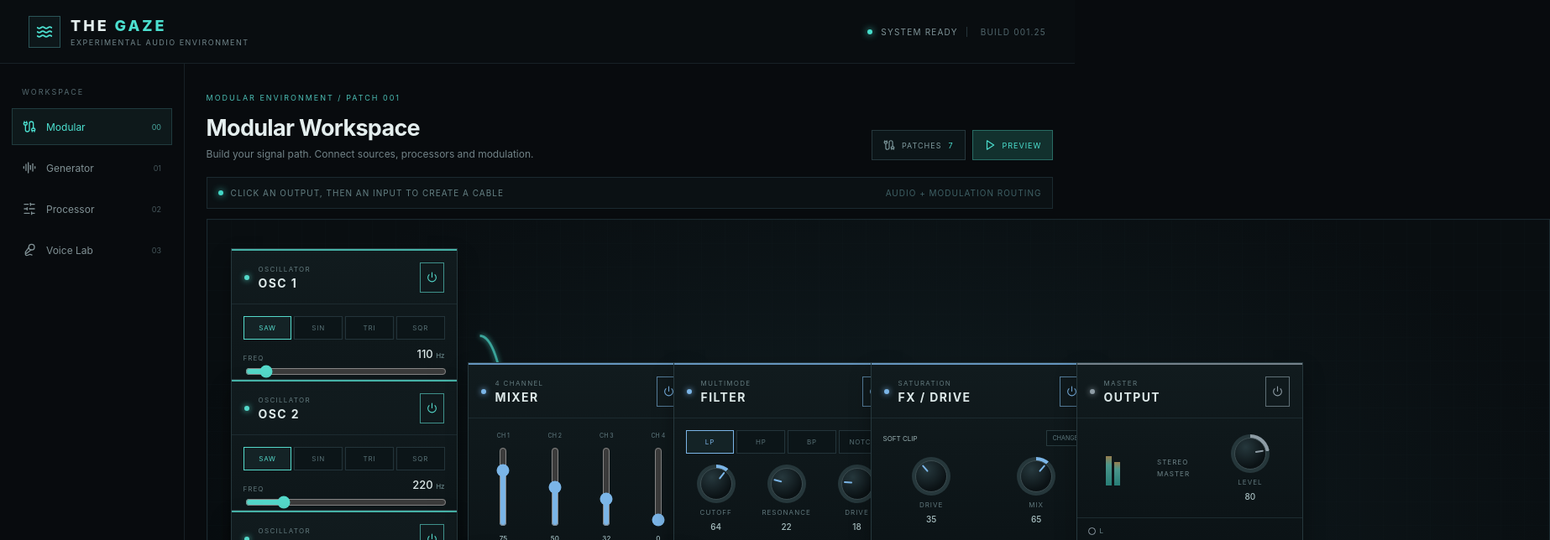
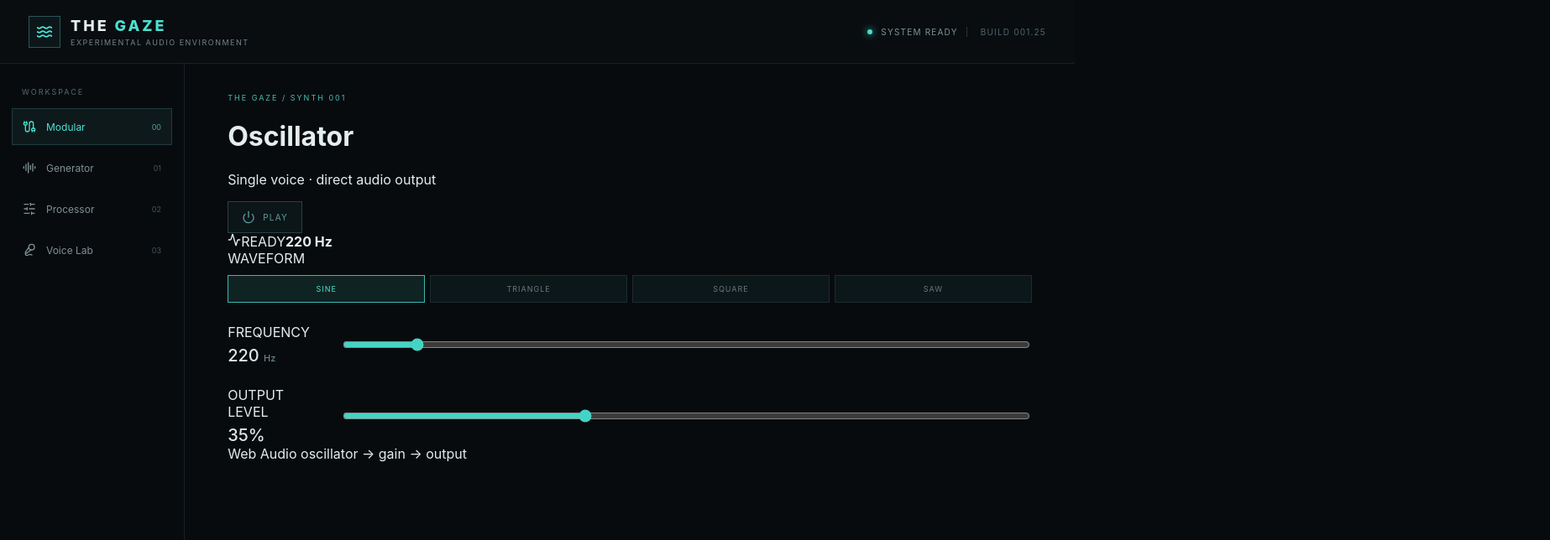
Before and after one commit to krymyc/thegaze, a React (Vite) app: page / in a window 1280 px wide. Shown: the top 644 px of the page at 84% size, 1846 px wide, since content can reach past the window. Built offline with nearby package versions, Linux system fonts and the light colour scheme.

Commit message:
Replace modular workspace with minimal working oscillator

```diff
--- a/src/Workspace.tsx
+++ b/src/Workspace.tsx
@@ -1,53 +1,29 @@
-import { useState } from 'react';
-import type { CSSProperties } from 'react';
-import { Plus, Power, Cable, SlidersHorizontal, AudioLines, Mic2, Upload, Trash2, Play, Pause } from 'lucide-react';
+import { useEffect, useRef, useState } from 'react';
+import { Power, Activity } from 'lucide-react';
 
-type Kind = 'source'|'processor'|'modulator'|'output';
-type NodeDef = { id:string; name:string; type:string; kind:Kind; portsIn:string[]; portsOut:string[]; enabled:boolean; x:number; y:number; color?:string };
-type Patch = { from:string; to:string };
-const initialNodes:NodeDef[]=[
- {id:'osc1',name:'OSC 1',type:'OSCILLATOR',kind:'source',portsIn:['FM','PITCH'],portsOut:['AUDIO'],enabled:true,x:28,y:34},
- {id:'osc2',name:'OSC 2',type:'OSCILLATOR',kind:'source',portsIn:['FM','PITCH'],portsOut:['AUDIO'],enabled:true,x:28,y:190},
- {id:'osc3',name:'OSC 3',type:'OSCILLATOR',kind:'source',portsIn:['FM','PITCH'],portsOut:['AUDIO'],enabled:true,x:28,y:346},
- {id:'mixer',name:'MIXER',type:'4 CHANNEL',kind:'processor',portsIn:['CH 1','CH 2','CH 3','CH 4'],portsOut:['SUM'],enabled:true,x:310,y:170},
- {id:'filter',name:'FILTER',type:'MULTIMODE',kind:'processor',portsIn:['AUDIO','CUTOFF','RES'],portsOut:['AUDIO'],enabled:true,x:555,y:170},
- {id:'lfo1',name:'LFO 1',type:'MODULATOR',kind:'modulator',portsIn:['RATE'],portsOut:['MOD'],enabled:true,x:310,y:390},
- {id:'fx1',name:'FX / DRIVE',type:'SATURATION',kind:'processor',portsIn:['AUDIO','DRIVE'],portsOut:['AUDIO'],enabled:true,x:790,y:170},
- {id:'out',name:'OUTPUT',type:'MASTER',kind:'output',portsIn:['L','R'],portsOut:[],enabled:true,x:1035,y:170},
-];
-const initialPatches:Patch[]=[{from:'osc1:AUDIO',to:'mixer:CH 1'},{from:'osc2:AUDIO',to:'mixer:CH 2'},{from:'osc3:AUDIO',to:'mixer:CH 3'},{from:'mixer:SUM',to:'filter:AUDIO'},{from:'filter:AUDIO',to:'fx1:AUDIO'},{from:'fx1:AUDIO',to:'out:L'},{from:'lfo1:MOD',to:'filter:CUTOFF'}];
-const colorFor=(kind:Kind)=>kind==='source'?'#54d9ca':kind==='modulator'?'#d6a35c':kind==='output'?'#8e9ca5':'#7bb5e7';
-function portKey(id:string,p:string){return id+':'+p}
-function NodeCard({node,patches,onToggle,onPort,selectedPort,onDelete}:{node:NodeDef;patches:Patch[];onToggle:(id:string)=>void;onPort:(key:string)=>void;selectedPort:string|null;onDelete:(id:string)=>void}){
- const c=colorFor(node.kind);
- return <div className={'rack-node '+node.kind+(node.enabled?'':' disabled')} style={{left:node.x,top:node.y,'--node-accent':c} as CSSProperties}>
-  <div className="node-head"><span className="node-led"/><div><small>{node.type}</small><strong>{node.name}</strong></div><button title="Enable module" className={node.enabled?'node-power active':'node-power'} onClick={()=>onToggle(node.id)}><Power size={13}/></button></div>
-  {node.kind==='source'&&<div className="osc-controls"><div className="wave-select"><button className="active">SAW</button><button>SIN</button><button>TRI</button><button>SQR</button></div><div className="mini-control"><span>FREQ</span><strong>{node.id==='osc1'?'110':node.id==='osc2'?'220':'330'} <i>Hz</i></strong><input type="range" min="20" max="1200" defaultValue={node.id==='osc1'?110:node.id==='osc2'?220:330}/></div><div className="knob-row"><Knob label="LEVEL" value={node.id==='osc1'?72:node.id==='osc2'?45:30}/><Knob label="DETUNE" value={node.id==='osc1'?0:node.id==='osc2'?12:24}/></div></div>}
-  {node.id==='mixer'&&<div className="mixer-strip">{['CH 1','CH 2','CH 3','CH 4'].map((ch,i)=><div key={ch}><span>{ch}</span><input type="range" defaultValue={[75,50,32,0][i]}/><b>{[75,50,32,0][i]}</b></div>)}</div>}
-  {node.id==='filter'&&<div className="filter-controls"><div className="filter-type"><button className="active">LP</button><button>HP</button><button>BP</button><button>NOTCH</button></div><div className="knob-row"><Knob label="CUTOFF" value={64}/><Knob label="RESONANCE" value={22}/><Knob label="DRIVE" value={18}/></div></div>}
-  {node.id==='lfo1'&&<div className="lfo-display"><div className="lfo-wave">∿∿∿∿</div><div className="knob-row"><Knob label="RATE" value={30}/><Knob label="DEPTH" value={70}/></div><div className="lfo-rate">0.8 Hz · TRIANGLE · FREE</div></div>}
-  {node.id==='fx1'&&<div className="fx-controls"><div className="fx-type"><span>SOFT CLIP</span><button>CHANGE</button></div><div className="knob-row"><Knob label="DRIVE" value={35}/><Knob label="MIX" value={65}/></div></div>}
-  {node.id==='out'&&<div className="output-display"><div className="meter"><span/><span/></div><div className="out-text">STEREO<br/>MASTER</div><Knob label="LEVEL" value={80}/></div>}
-  <div className="node-ports"><div className="ports-in">{node.portsIn.map(p=><button key={p} className={'port '+(selectedPort===portKey(node.id,p)?'selected':'')} onClick={()=>onPort(portKey(node.id,p))}><i/>{p}</button>)}</div><div className="ports-out">{node.portsOut.map(p=><button key={p} className={'port out '+(selectedPort===portKey(node.id,p)?'selected':'')} onClick={()=>onPort(portKey(node.id,p))}>{p}<i/></button>)}</div></div>
-  <div className="node-foot"><span>{patches.filter(x=>x.from.startsWith(node.id+':')||x.to.startsWith(node.id+':')).length} CONNECTIONS</span><button onClick={()=>onDelete(node.id)} title="Remove module"><Trash2 size={11}/></button></div>
+type Wave = 'sine'|'triangle'|'square'|'sawtooth';
+export default function Workspace(){
+ const [wave,setWave]=useState<Wave>('sine');
+ const [freq,setFreq]=useState(220);
+ const [level,setLevel]=useState(35);
+ const [playing,setPlaying]=useState(false);
+ const ctxRef=useRef<AudioContext|null>(null);
+ const oscRef=useRef<OscillatorNode|null>(null);
+ const gainRef=useRef<GainNode|null>(null);
+ const stop=()=>{try{oscRef.current?.stop()}catch{};oscRef.current=null;gainRef.current=null;setPlaying(false)};
+ const start=async()=>{stop();const ctx=ctxRef.current??(ctxRef.current=new AudioContext());await ctx.resume();const osc=ctx.createOscillator();const gain=ctx.createGain();osc.type=wave;osc.frequency.value=freq;gain.gain.value=level/100;osc.connect(gain).connect(ctx.destination);osc.start();oscRef.current=osc;gainRef.current=gain;setPlaying(true)};
+ useEffect(()=>{if(oscRef.current&&ctxRef.current)oscRef.current.frequency.setTargetAtTime(freq,ctxRef.current.currentTime,.02)},[freq]);
+ useEffect(()=>{if(oscRef.current&&ctxRef.current)oscRef.current.type=wave},[wave]);
+ useEffect(()=>{if(gainRef.current&&ctxRef.current)gainRef.current.gain.setTargetAtTime(level/100,ctxRef.current.currentTime,.02)},[level]);
+ useEffect(()=>()=>{try{oscRef.current?.stop()}catch{};void ctxRef.current?.close()},[]);
+ return <div className="minimal-synth">
+  <div className="minimal-head"><div><div className="eyebrow">THE GAZE / SYNTH 001</div><h1>Oscillator</h1><p>Single voice · direct audio output</p></div><button className={playing?'power on':'power'} onClick={playing?stop:start}><Power size={16}/>{playing?'STOP':'PLAY'}</button></div>
+  <section className="minimal-card">
+   <div className="minimal-display"><Activity size={16}/><span>{playing?'SIGNAL ACTIVE':'READY'}</span><strong>{freq} Hz</strong></div>
+   <label>WAVEFORM</label><div className="wave-options">{(['sine','triangle','square','sawtooth'] as Wave[]).map(w=><button key={w} className={wave===w?'selected':''} onClick={()=>setWave(w)}>{w==='sawtooth'?'SAW':w.toUpperCase()}</button>)}</div>
+   <div className="slider-row"><div><label>FREQUENCY</label><strong>{freq} <em>Hz</em></strong></div><input type="range" min="20" max="2000" value={freq} onChange={e=>setFreq(+e.target.value)}/></div>
+   <div className="slider-row"><div><label>OUTPUT LEVEL</label><strong>{level}%</strong></div><input type="range" min="0" max="100" value={level} onChange={e=>setLevel(+e.target.value)}/></div>
+   <div className="minimal-foot">Web Audio oscillator → gain → output</div>
+  </section>
  </div>
 }
-function Knob({label,value}:{label:string;value:number}){return <div className="knob"><div className="knob-ring" style={{'--knob-angle':(value*2.7-135)+'deg'} as React.CSSProperties}><span/></div><small>{label}</small><b>{value}</b></div>}
-export default function Workspace(){
- const [nodes,setNodes]=useState(initialNodes);const [patches,setPatches]=useState(initialPatches);const [selectedPort,setSelectedPort]=useState<string|null>(null);const [playing,setPlaying]=useState(false);const [addOpen,setAddOpen]=useState(false);
- const handlePort=(key:string)=>{if(!selectedPort){setSelectedPort(key);return}if(selectedPort===key){setSelectedPort(null);return}const [a,ap]=selectedPort.split(':');const [b,bp]=key.split(':');const aNode=nodes.find(n=>n.id===a),bNode=nodes.find(n=>n.id===b);if(!aNode||!bNode){setSelectedPort(null);return}const source=aNode.portsOut.includes(ap)?selectedPort:(bNode.portsOut.includes(bp)?key:null);const dest=source===selectedPort?key:source===key?selectedPort:null;if(source&&dest&&!patches.some(p=>p.from===source&&p.to===dest))setPatches(prev=>[...prev,{from:source,to:dest}]);setSelectedPort(null)};
- const add=(name:string,kind:Kind,ins:string[],outs:string[])=>{const id=name.toLowerCase().replace(/[^a-z0-9]/g,'')+Date.now().toString().slice(-4);setNodes(n=>[...n,{id,name,type:name,kind,portsIn:ins,portsOut:outs,enabled:true,x:80+Math.random()*400,y:430+Math.random()*80}]);setAddOpen(false)};
- const toggle=(id:string)=>setNodes(ns=>ns.map(n=>n.id===id?{...n,enabled:!n.enabled}:n));
- const remove=(id:string)=>{if(['osc1','osc2','osc3','mixer','filter','lfo1','fx1','out'].includes(id))return;setNodes(ns=>ns.filter(n=>n.id!==id));setPatches(ps=>ps.filter(p=>!p.from.startsWith(id+':')&&!p.to.startsWith(id+':')))};
- const clearCable=(index:number)=>setPatches(ps=>ps.filter((_,i)=>i!==index));
- return <div className="workspace">
-  <div className="workspace-title"><div><div className="eyebrow">MODULAR ENVIRONMENT / PATCH 001</div><h1>Modular Workspace</h1><p>Build your signal path. Connect sources, processors and modulation.</p></div><div className="workspace-actions"><button className="ws-button"><Cable size={14}/> PATCHES <span>{patches.length}</span></button><button className={playing?'ws-play active':'ws-play'} onClick={()=>setPlaying(v=>!v)}>{playing?<Pause size={14}/>:<Play size={14}/>} {playing?'STOP':'PREVIEW'}</button></div></div>
-  <div className="patch-status"><span className="patch-dot"/>{selectedPort?'SELECT A SECOND PORT TO CONNECT':'CLICK AN OUTPUT, THEN AN INPUT TO CREATE A CABLE'}<span className="patch-status-right">AUDIO + MODULATION ROUTING</span></div>
-  <div className="patchboard">
-   <svg className="patch-cables" viewBox="0 0 1280 620" preserveAspectRatio="none"><defs><filter id="glow"><feGaussianBlur stdDeviation="2.5" result="blur"/><feMerge><feMergeNode in="blur"/><feMergeNode in="SourceGraphic"/></feMerge></filter></defs>{patches.map((p,i)=>{const coords:any={'osc1:AUDIO':[260,105],'osc2:AUDIO':[260,261],'osc3:AUDIO':[260,417],'mixer:SUM':[542,275],'filter:AUDIO':[787,275],'fx1:AUDIO':[1022,275],'lfo1:MOD':[542,475]};const ends:any={'mixer:CH 1':[310,220],'mixer:CH 2':[310,246],'mixer:CH 3':[310,272],'mixer:CH 4':[310,298],'filter:AUDIO':[555,220],'filter:CUTOFF':[555,246],'filter:RES':[555,272],'fx1:AUDIO':[790,220],'fx1:DRIVE':[790,246],'out:L':[1035,220],'out:R':[1035,246]};const a=coords[p.from]||[200,500],b=ends[p.to]||[400,500];const mid=(a[0]+b[0])/2;return <g key={i} onClick={()=>clearCable(i)} className="cable-group"><path d={`M ${a[0]} ${a[1]} C ${mid} ${a[1]}, ${mid} ${b[1]}, ${b[0]} ${b[1]}`} className={p.from.includes('lfo')?'cable modulation':'cable'} /><path d={`M ${a[0]} ${a[1]} C ${mid} ${a[1]}, ${mid} ${b[1]}, ${b[0]} ${b[1]}`} className="cable-hit"/></g>})}</svg>
-   {nodes.map(n=><NodeCard key={n.id} node={n} patches={patches} onToggle={toggle} onPort={handlePort} selectedPort={selectedPort} onDelete={remove}/>)}
-  </div>
-  <div className="workspace-bottom"><div className="module-palette"><div className="palette-label">ADD MODULE</div><button onClick={()=>setAddOpen(v=>!v)}><Plus size={15}/> INSERT MODULE</button>{addOpen&&<div className="palette-menu"><button onClick={()=>add('OSCILLATOR','source',['PITCH','FM'],['AUDIO'])}>Oscillator</button><button onClick={()=>add('AUDIO INPUT','source',['GAIN'],['AUDIO'])}>Audio / Mic Input</button><button onClick={()=>add('FILTER','processor',['AUDIO','CUTOFF','RES'],['AUDIO'])}>Filter</button><button onClick={()=>add('DELAY','processor',['AUDIO','TIME','FEEDBACK'],['AUDIO'])}>Delay</button><button onClick={()=>add('REVERB','processor',['AUDIO','MIX'],['AUDIO'])}>Reverb</button><button onClick={()=>add('LFO','modulator',['RATE'],['MOD'])}>LFO</button><button onClick={()=>add('ENVELOPE','modulator',['TRIGGER'],['MOD'])}>Envelope</button></div>}</div><div className="connection-list"><div className="palette-label">ACTIVE PATCHES <span>click cable to remove</span></div>{patches.map((p,i)=><button key={i} onClick={()=>clearCable(i)}><span className={p.from.includes('lfo')?'cable-chip mod':'cable-chip'}/>{p.from.replace(':',' / ')} <b>→</b> {p.to.replace(':',' / ')} <Trash2 size={11}/></button>)}</div></div>
-  <div className="workspace-note"><span><SlidersHorizontal size={13}/> INTERACTIVE DESIGN PROTOTYPE</span><span>PATCHING UI · AUDIO ROUTING NOT YET CONNECTED</span></div>
- </div>
-}
```
